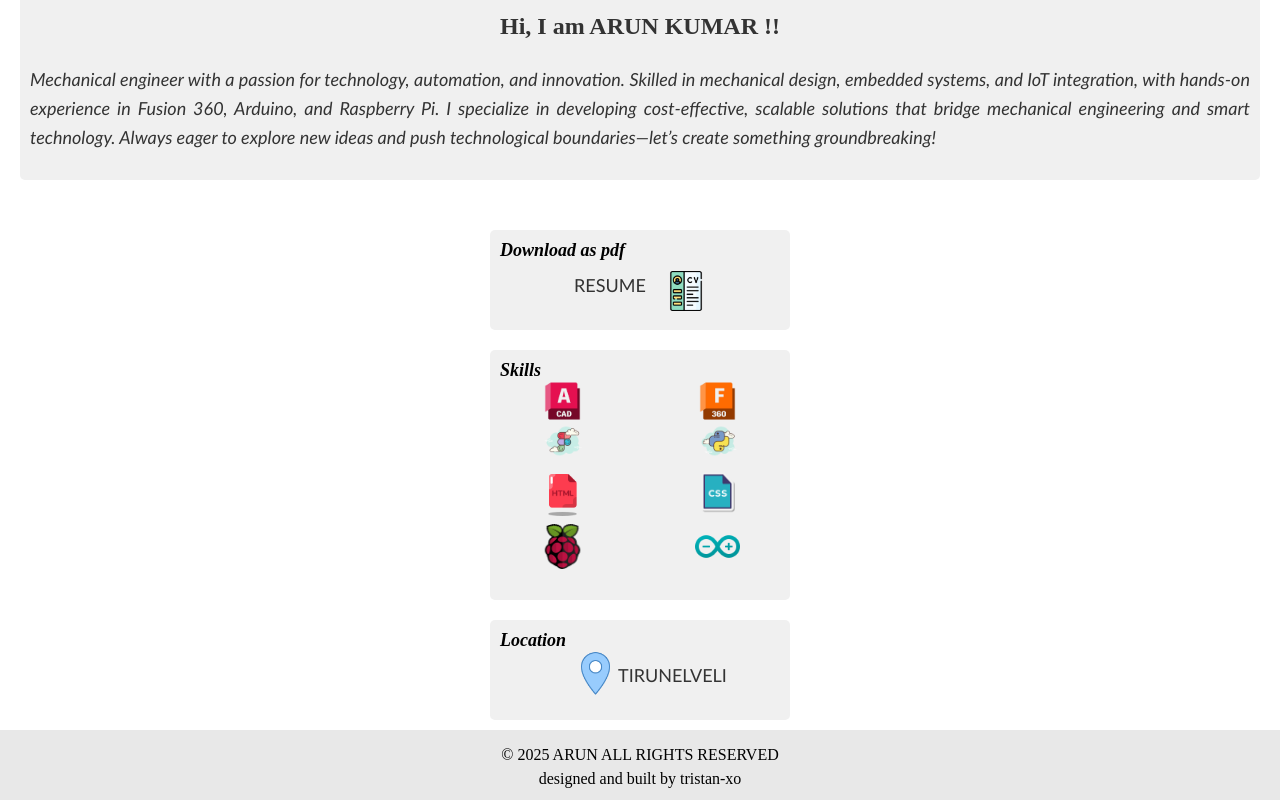
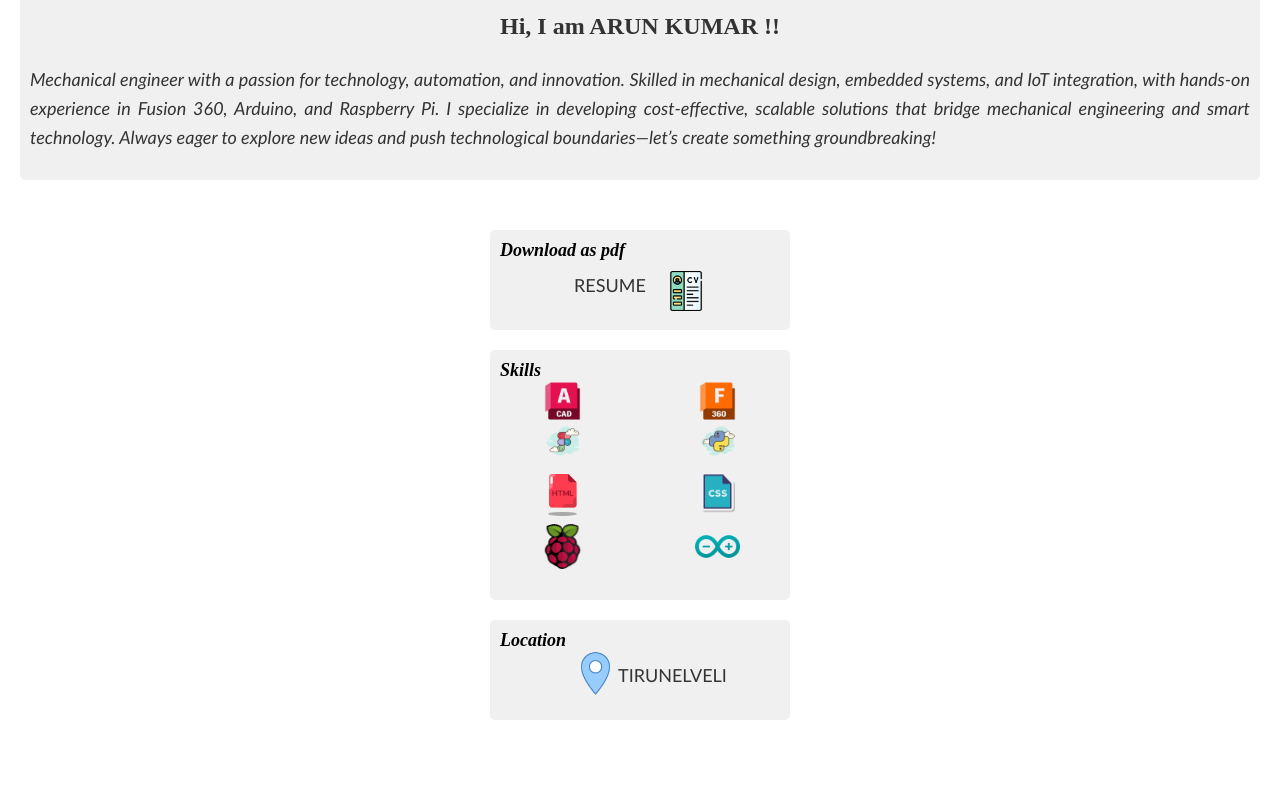
Before and after one commit to tristan-xo/portfolio, a plain HTML site: page about.html in a window 1280 px wide. Shown: the part 1062-1862 px from the top of the page. After the commit the page ends 1782 px from the top, so only its background shows below. Drawn offline with Linux system fonts and the light colour scheme.

Commit message:
Update about.html

```diff
--- a/about.html
+++ b/about.html
@@ -67,9 +67,4 @@
 
 
 </body>
-
-<footer>
-    <p>&copy; 2025 ARUN ALL RIGHTS RESERVED</p>
-    <p>designed and built by tristan-xo</p>
-</footer>
 </html>
```
